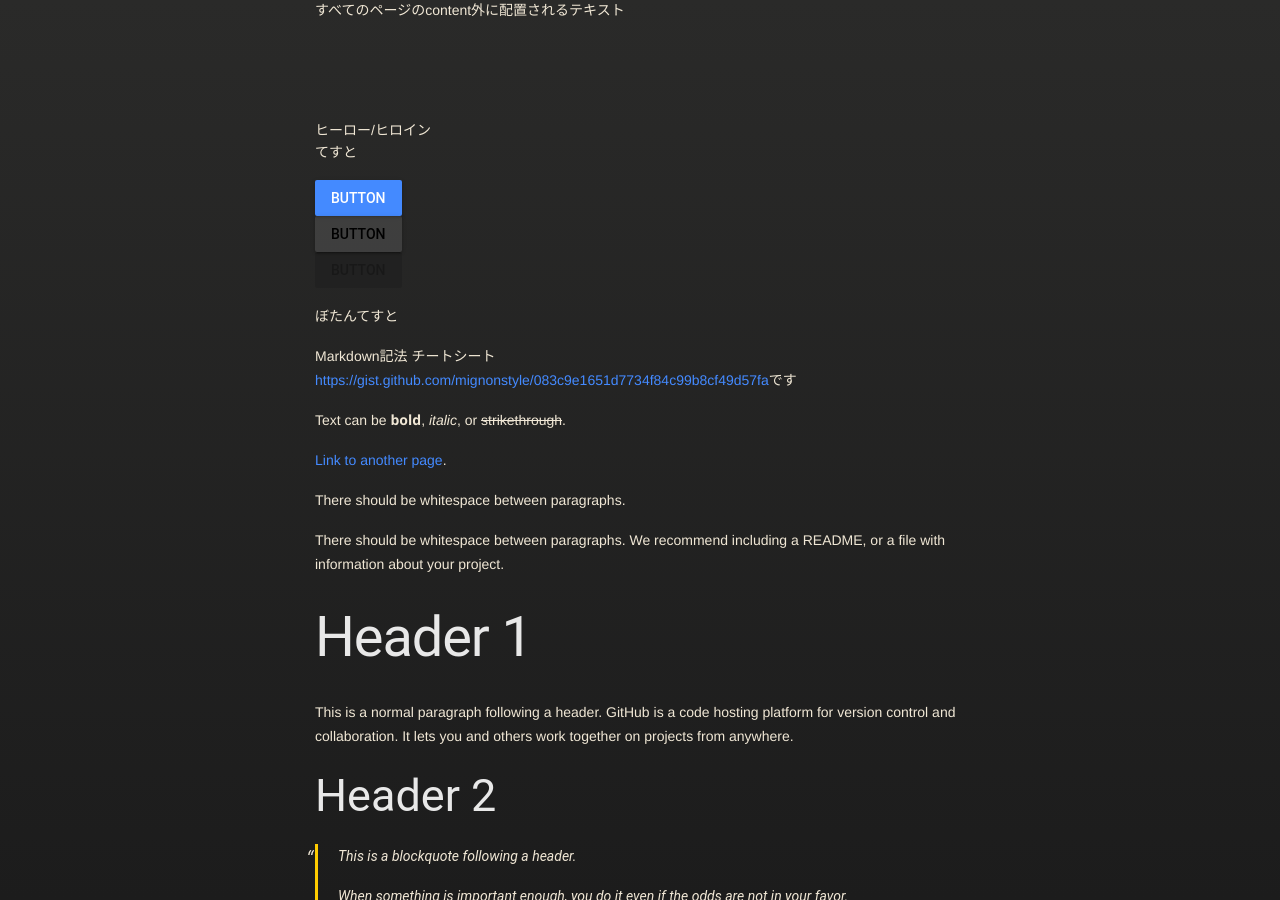
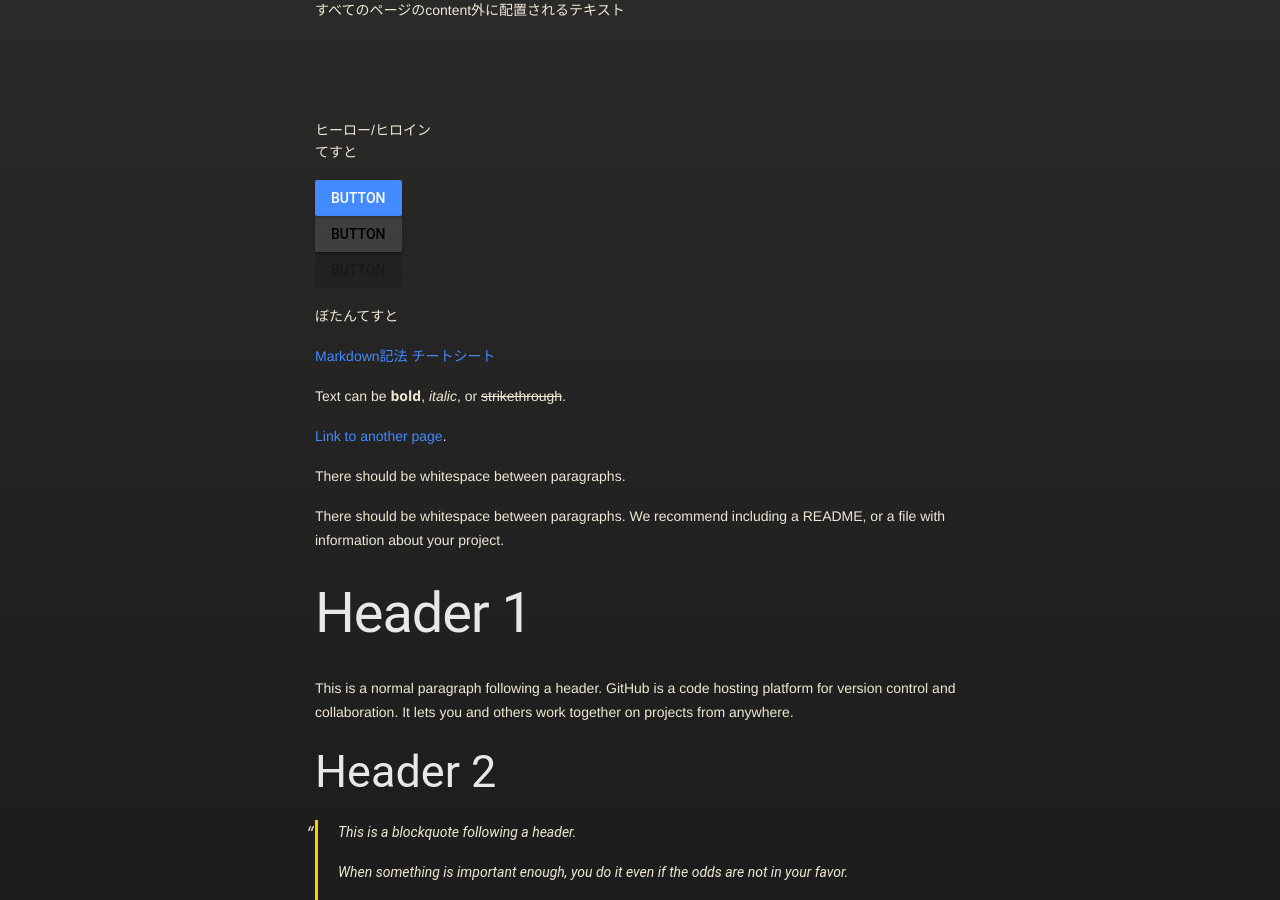
Before and after one commit to gyaaaaaaaaaaaa/readmetest.github.io, a Jekyll site: the page built from index.md, in a window 1280 px wide and 900 px high. Built offline with Jekyll 4.4.1, drawn with Linux system fonts in a browser that asks for light colours; our own code applies the rules of GitHub Pages for plain Markdown files; part of the change alters nothing that is shown.

Commit message:
Update index.md

```diff
--- a/index.md
+++ b/index.md
@@ -26,8 +26,7 @@
 
 ぼたんてすと
 
-Markdown記法 チートシート
-[https://gist.github.com/mignonstyle/083c9e1651d7734f84c99b8cf49d57fa](https://gist.github.com/mignonstyle/083c9e1651d7734f84c99b8cf49d57fa)です
+[Markdown記法 チートシート](https://gist.github.com/mignonstyle/083c9e1651d7734f84c99b8cf49d57fa)
 
 Text can be **bold**, _italic_, or ~~strikethrough~~.
 
```
